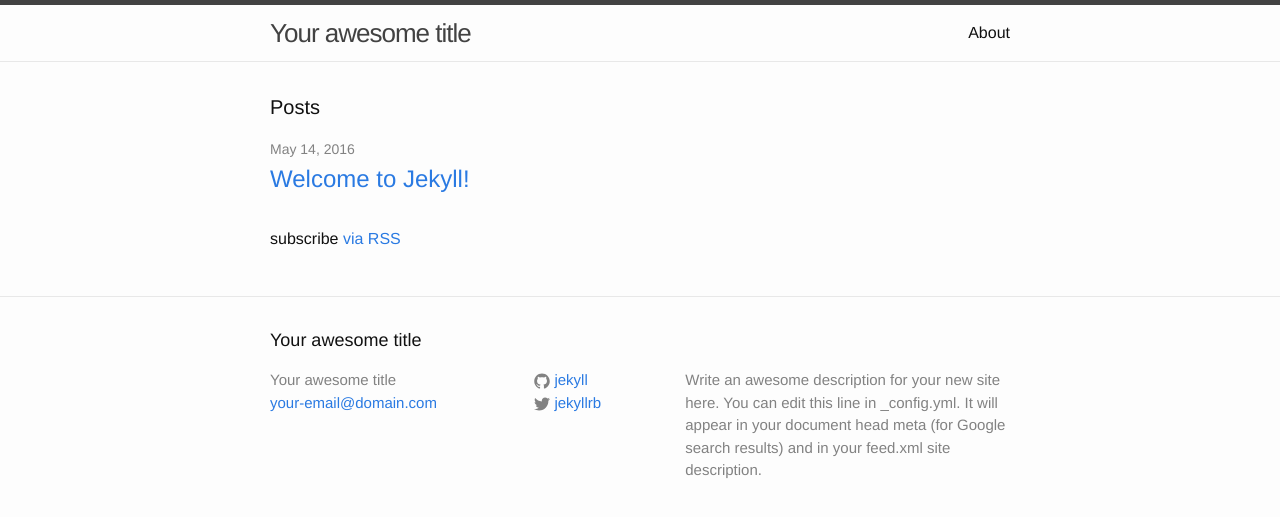
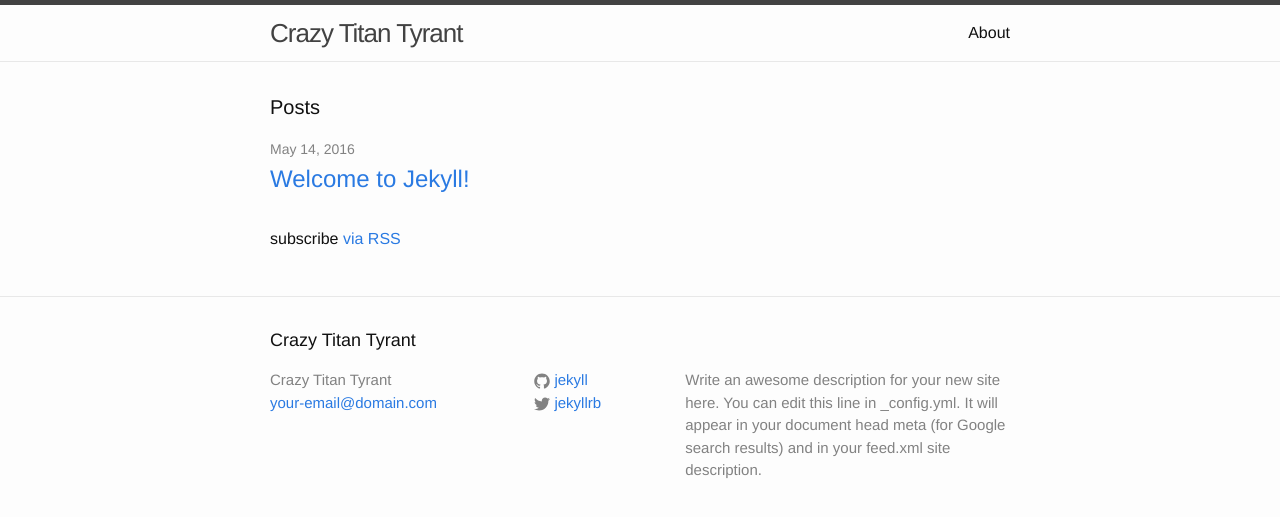
Before and after one commit to Maxuplift/Maxuplift.github.io, a Jekyll site: the page built from index.html, in a window 1280 px wide. Shown: the top 517 px of the page. Built offline with Jekyll 4.4.1, drawn with Linux system fonts in a browser that asks for light colours.

Commit message:
Update _config.yml

```diff
--- a/_config.yml
+++ b/_config.yml
@@ -6,7 +6,7 @@
 # 'jekyll serve'. If you change this file, please restart the server process.
 
 # Site settings
-title: Your awesome title
+title: Crazy Titan Tyrant
 email: your-email@domain.com
 description: > # this means to ignore newlines until "baseurl:"
   Write an awesome description for your new site here. You can edit this
```
